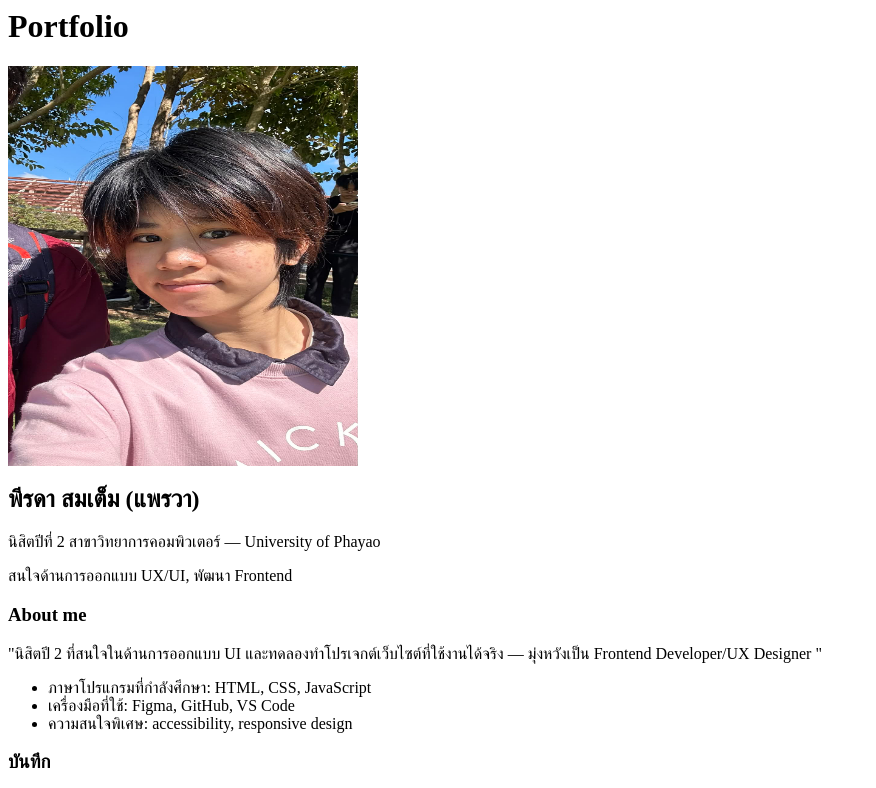
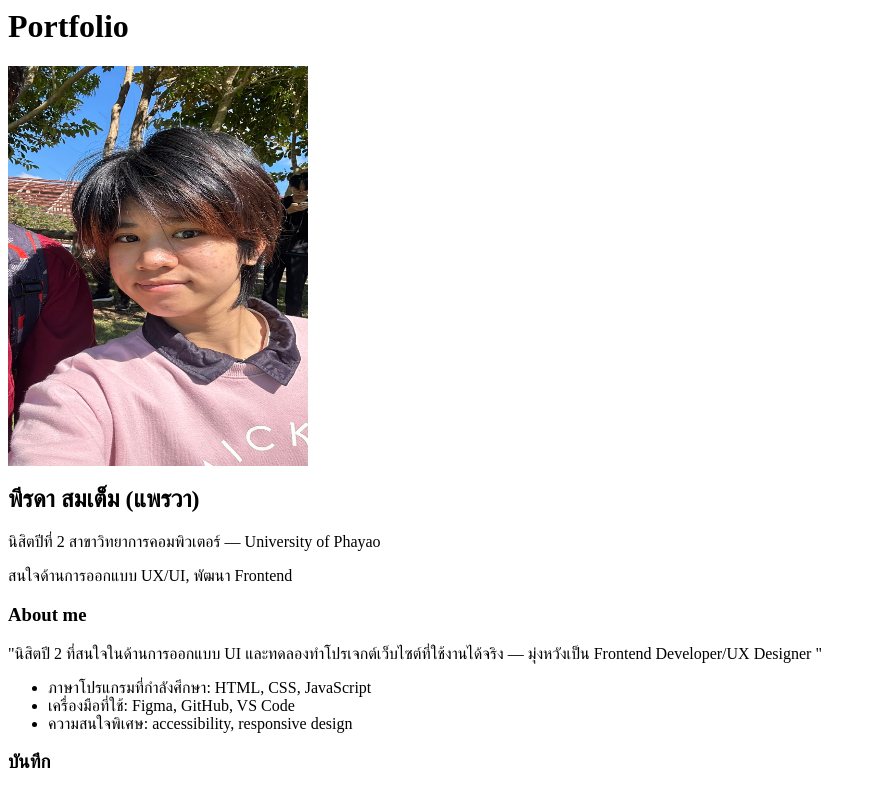
Before and after one commit to wadev88/wadev88.github.io, a plain HTML site: page index.html in a window 1280 px wide. Shown: the top 788 px of the page, without its empty margins (0-876 px from the left). Drawn offline with Linux system fonts and the light colour scheme.

Commit message:
index.html

```diff
--- a/index.html
+++ b/index.html
@@ -4,7 +4,7 @@
             </h1>
         </header>
 <section class="hero" aria-labelledby="hero-name">
-  <img src="https://raw.githubusercontent.com/wadev88/wadev88.github.io/main/img2.jpg" alt="รูปโปรไฟล์ของ Peerada Somtem" class="avatar" width="350" height="400" />
+  <img src="https://raw.githubusercontent.com/wadev88/wadev88.github.io/main/img2.jpg" alt="รูปโปรไฟล์ของ Peerada Somtem" class="avatar" width="300" height="400" />
   <div>
     <h2 id="hero-name">พีรดา สมเต็ม (แพรวา)</h2>
     <p class="meta">นิสิตปีที่ 2 สาขาวิทยาการคอมพิวเตอร์ — University of Phayao</p>
```
